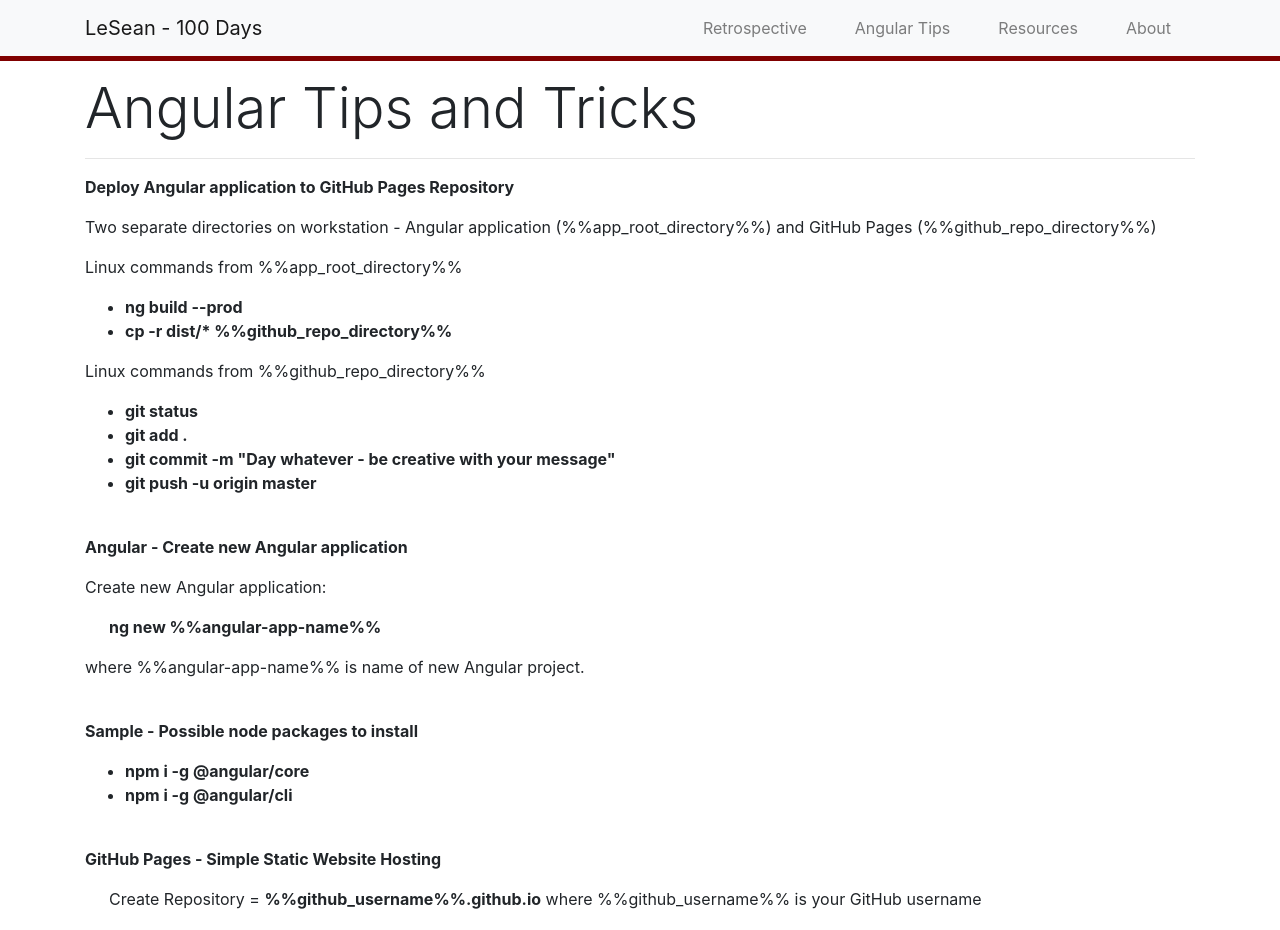
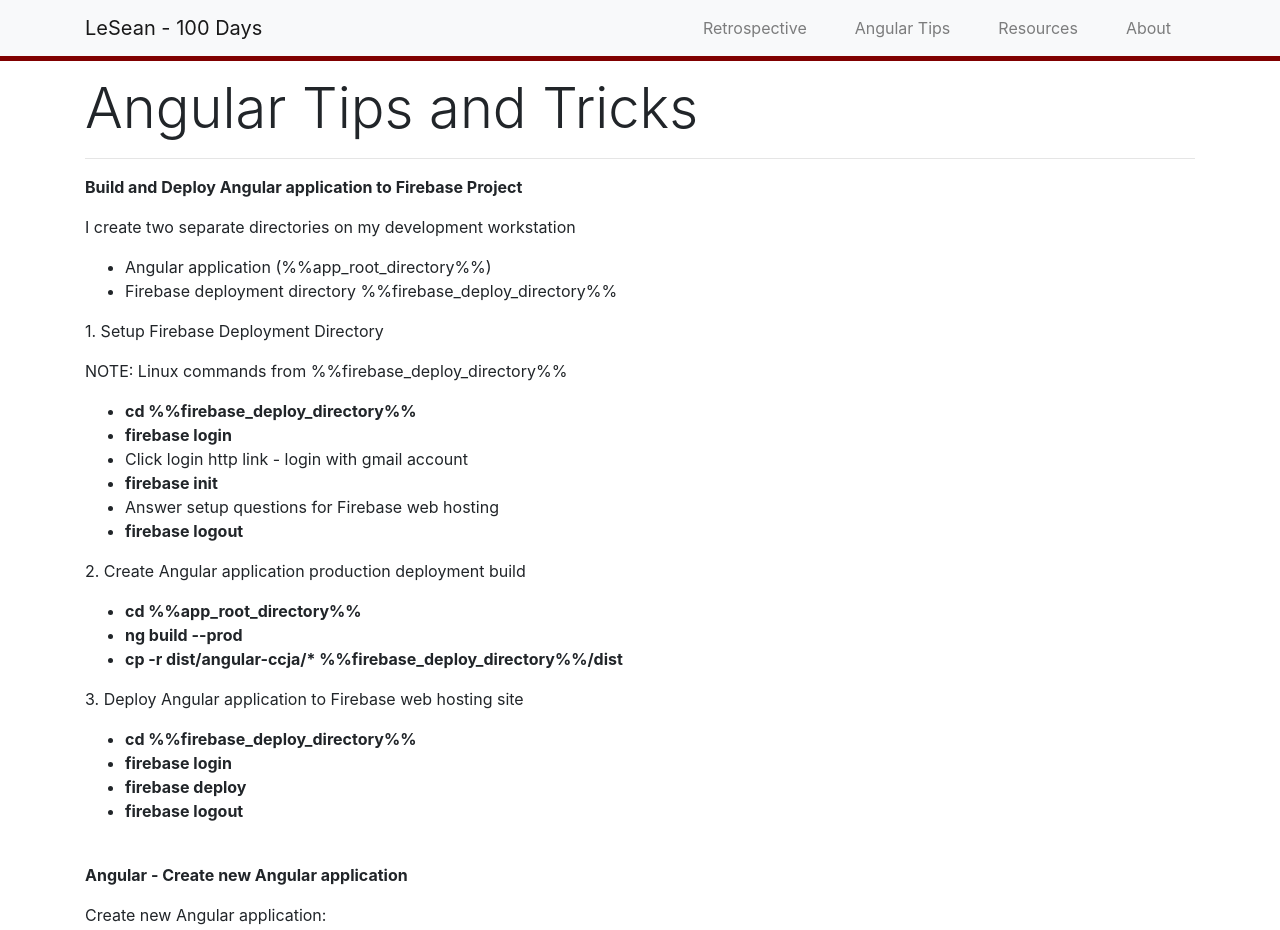
Before and after one commit to leseanbruneau/angular-ccja, an Angular app: page /tips in a window 1280 px wide. Shown: the top 930 px of the page. Built offline with nearby package versions, Linux system fonts and the light colour scheme.

Commit message:
On Break Message and Tips Updates

```diff
--- a/src/app/components/home/home.component.html
+++ b/src/app/components/home/home.component.html
@@ -1,4 +1,10 @@
 <div class="container comptop">
+  <br />
+  <br />
+  <h1>On Break...</h1>
+  <br />
+  <p>Taking a few weeks off during summer - will resume in September</p>
+  <br />
   <br />
   <app-sprints></app-sprints>
 </div>
--- a/src/app/components/tips/tips.component.html
+++ b/src/app/components/tips/tips.component.html
@@ -1,19 +1,34 @@
 <div class="container comptop">
   <p class='display-4'>Angular Tips and Tricks</p>
   <hr />
-  <p><strong>Deploy Angular application to GitHub Pages Repository</strong></p>
-  <p>Two separate directories on workstation - Angular application (%%app_root_directory%%) and GitHub Pages (%%github_repo_directory%%)</p>
-  <p>Linux commands from %%app_root_directory%%</p>
+  <p><strong>Build and Deploy Angular application to Firebase Project</strong></p>
+  <p>I create two separate directories on my development workstation</p>
   <ul>
-      <li><strong>ng build --prod</strong></li>
-      <li><strong>cp -r dist/* %%github_repo_directory%%</strong></li>
+      <li>Angular application (%%app_root_directory%%)</li>
+      <li>Firebase deployment directory %%firebase_deploy_directory%%</li>
   </ul>
-  <p>Linux commands from %%github_repo_directory%% </p>
+  <p>1. Setup Firebase Deployment Directory </p>
+  <p>NOTE:  Linux commands from %%firebase_deploy_directory%%</p>
   <ul>
-      <li><strong>git status</strong></li>
-      <li><strong>git add .</strong></li>
-      <li><strong>git commit -m "Day whatever - be creative with your message"</strong></li>
-      <li><strong>git push -u origin master</strong></li>
+    <li><strong>cd %%firebase_deploy_directory%%</strong></li>
+    <li><strong>firebase login</strong></li>
+    <li>Click login http link - login with gmail account </li>
+    <li><strong>firebase init</strong></li>
+    <li>Answer setup questions for Firebase web hosting</li>
+    <li><strong>firebase logout</strong></li>
+  </ul>
+  <p>2. Create Angular application production deployment build</p>
+  <ul>
+    <li><strong>cd %%app_root_directory%%</strong></li>
+    <li><strong>ng build --prod</strong></li>
+      <li><strong>cp -r dist/angular-ccja/* %%firebase_deploy_directory%%/dist</strong></li>
+  </ul>
+  <p>3. Deploy Angular application to Firebase web hosting site</p>
+  <ul>
+    <li><strong>cd %%firebase_deploy_directory%%</strong></li>
+    <li><strong>firebase login</strong></li>
+    <li><strong>firebase deploy</strong></li>
+    <li><strong>firebase logout</strong></li>
   </ul>
   <br />
   <p><strong>Angular - Create new Angular application</strong></p>
@@ -23,8 +38,9 @@
   <br />
   <p><strong>Sample - Possible node packages to install</strong></p>
   <ul>
-      <li><strong>npm i -g @angular/core</strong></li>
-      <li><strong>npm i -g @angular/cli</strong></li>
+    <li><strong>npm i -g @angular/core</strong></li>
+    <li><strong>npm i -g @angular/cli</strong></li>
+    <li><strong>npm i -g firebase-tools</strong></li>
   </ul>
   <br />
   <p><strong>GitHub Pages - Simple Static Website Hosting</strong></p>
@@ -42,10 +58,5 @@
   <p>Linux command to fix for that stupid "ENOSPC: System limit for number of file watchers reached" error message:</p>
   <p class="px-4"><strong>echo fs.inotify.max_user_watches=524288 | sudo tee -a /etc/sysctl.conf && sudo sysctl -p</strong></p>
   <br />
-  <p><strong>Visual Studio Code</strong></p>
-  <p>Extensions to install</p>
-  <ul>
-      <li></li>
-  </ul>
   <br />
 </div>
```
Also changed, not shown: db/sprints.json (+47 -8 lines), package.json (+12 -12 lines), 1 other file (tests, documents, lock files or other folders).
